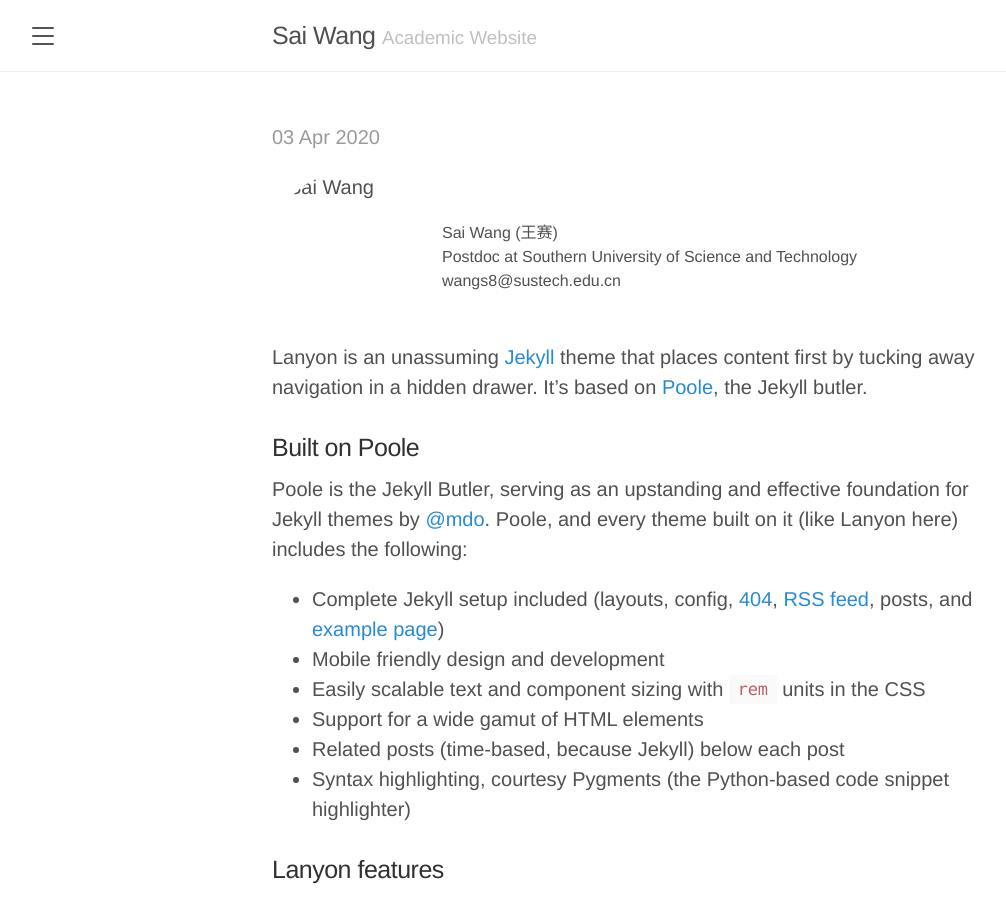
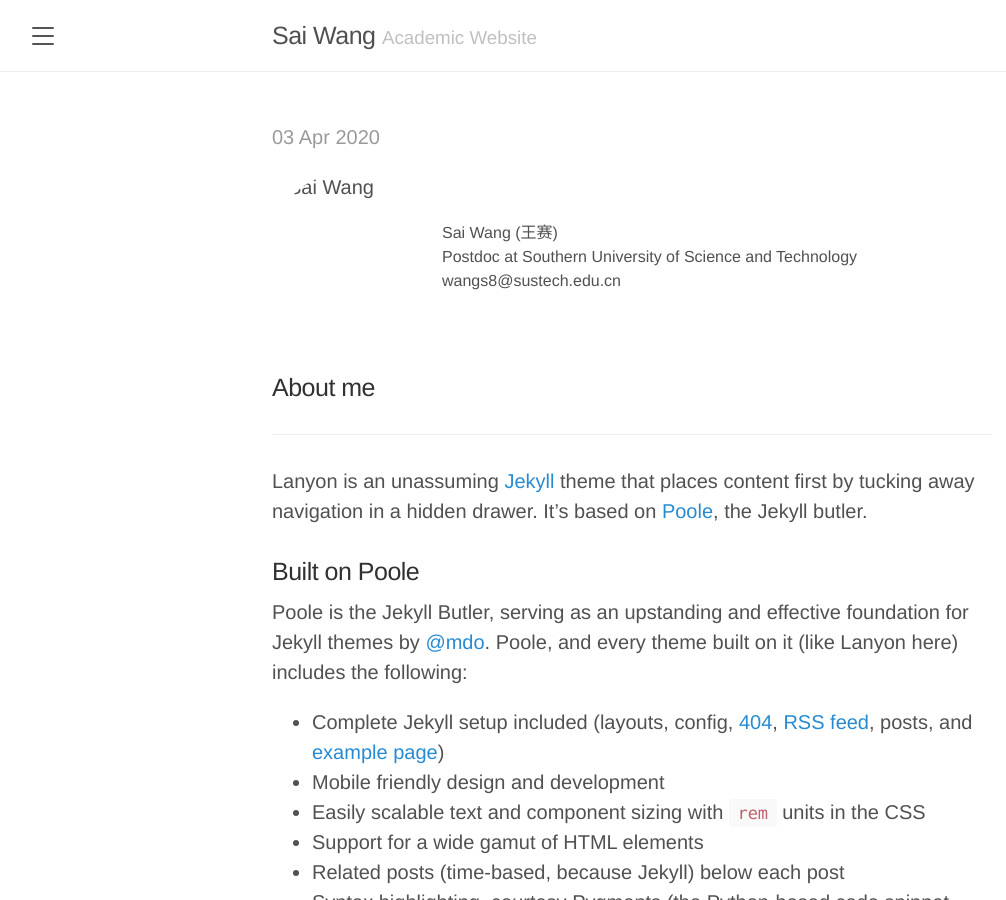
Before and after one commit to Alxendweb/alxendweb.github.io, a Jekyll site: the page built from _posts/2020-04-03-introducing-lanyon.md, in a window 1280 px wide and 900 px high. Shown: the whole window, without its empty margins (8-1014 px from the left). Built offline with Jekyll 4.4.1, drawn with Linux system fonts in a browser that asks for light colours.

Commit message:
Update 2020-04-03-introducing-lanyon.md

```diff
--- a/_posts/2020-04-03-introducing-lanyon.md
+++ b/_posts/2020-04-03-introducing-lanyon.md
@@ -11,8 +11,8 @@ title: ''
   </div>
 </div>
 
-
-
+### About me
+---
 
 
 Lanyon is an unassuming [Jekyll](http://jekyllrb.com) theme that places content first by tucking away navigation in a hidden drawer. It's based on [Poole](http://getpoole.com), the Jekyll butler.
```
